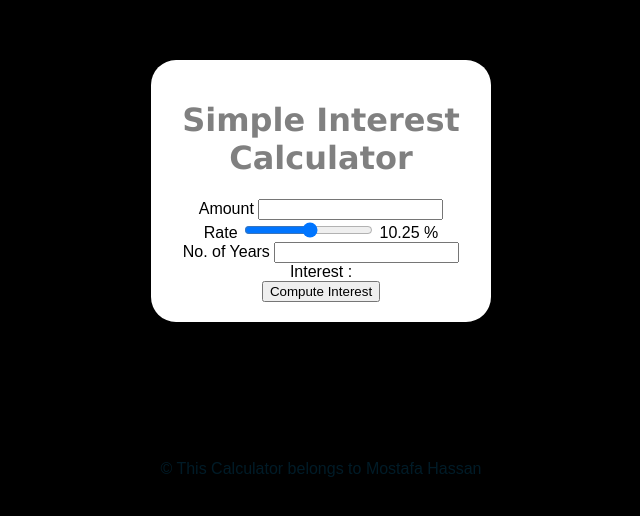
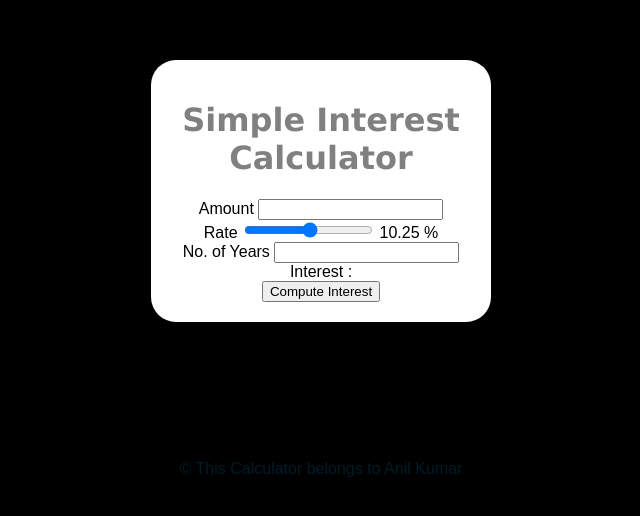
Before and after one commit to anilkumargvpython/IBM-Introduction-to-Web-Development-with-HTML-CSS-JavaScript, a plain HTML site: page Simple_Interest_Calculator/index.html in a window 1280 px wide. Shown: the part 198-714 px from the top of the page, 319-959 px from the left. Drawn offline with Linux system fonts and the light colour scheme.

Commit message:
Update index.html

```diff
--- a/Simple_Interest_Calculator/index.html
+++ b/Simple_Interest_Calculator/index.html
@@ -37,7 +37,7 @@
         </div>
 
         <footer>
-            &#169; This Calculator belongs to Mostafa Hassan
+            &#169; This Calculator belongs to Anil Kumar
         </footer>
         </div>
         <script src="script.js"></script>
```
